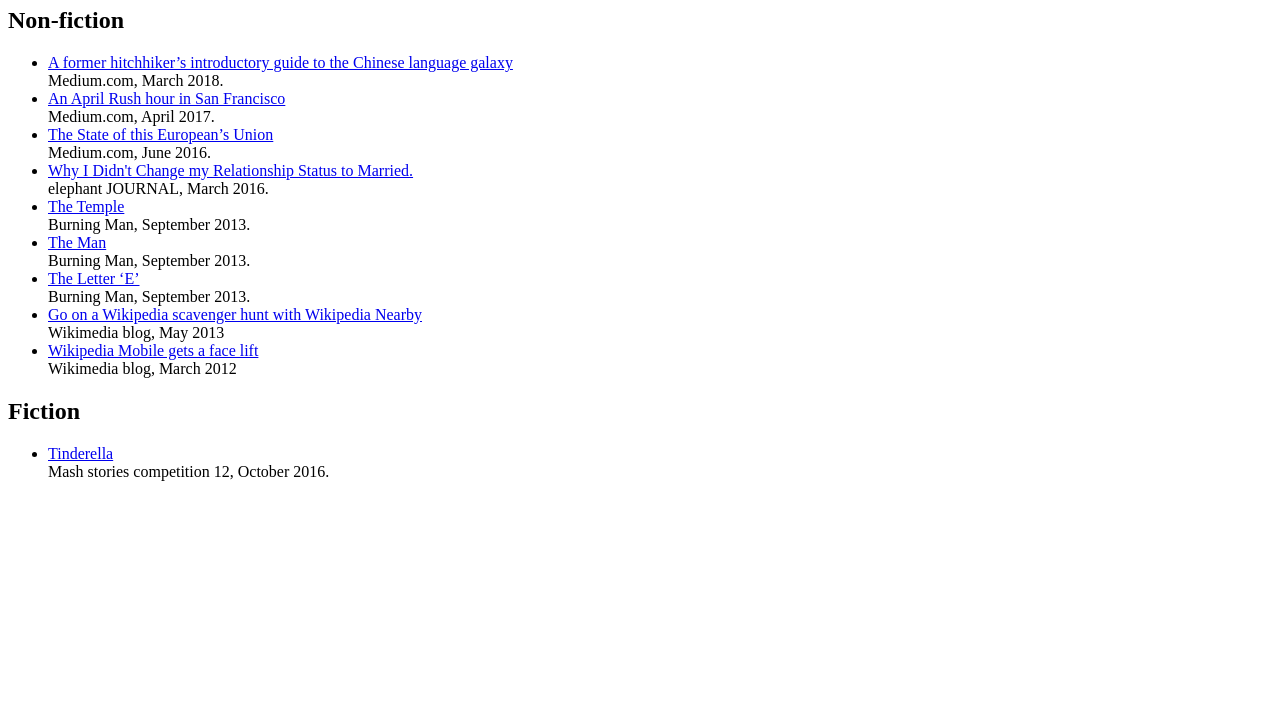
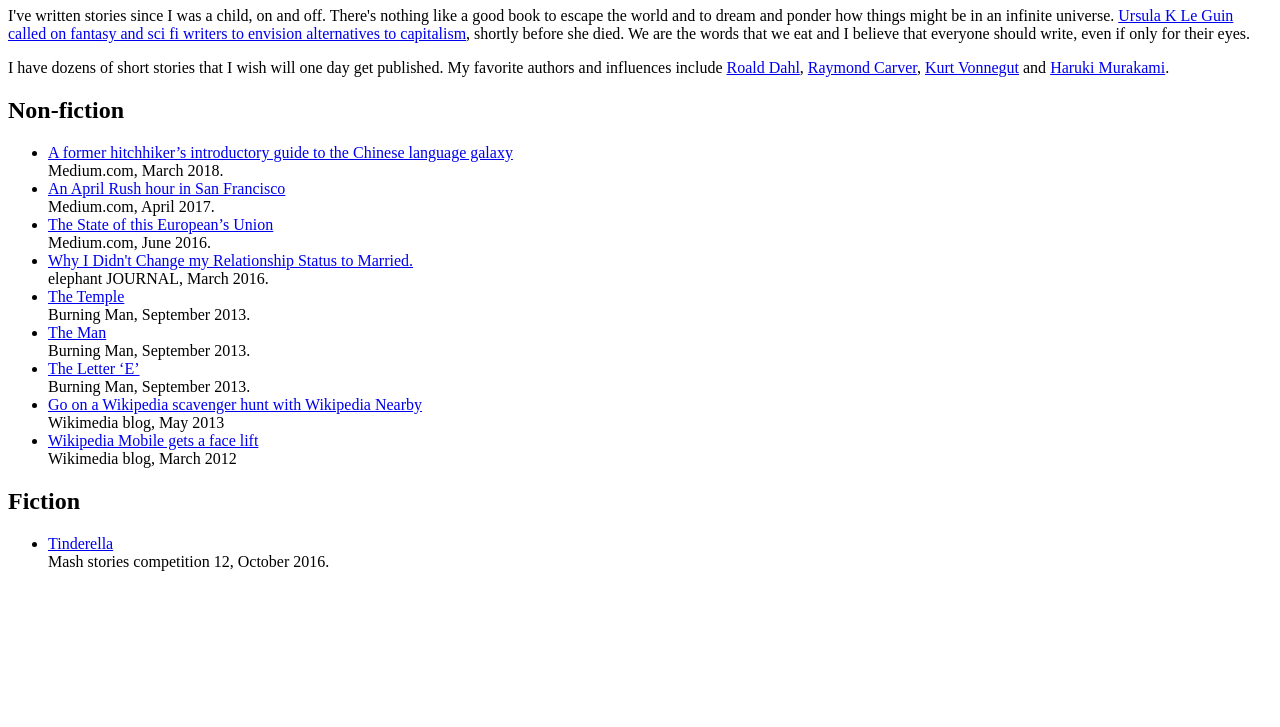
Before and after one commit to jdlrobson/jonrobson.me.uk, a Gatsby site: page /writing in a window 1280 px wide. Shown: the part 73-800 px from the top of the page. Built offline with nearby package versions, Linux system fonts and the light colour scheme; Gatsby itself is replaced by a stand-in of ours.

Commit message:
Writing intro

```diff
--- a/src/pages/writing/index.js
+++ b/src/pages/writing/index.js
@@ -7,6 +7,8 @@
 export default () => (
   <div>
     <h1>Writing</h1>
+    <p>I've written stories since I was a child, on and off. There's nothing like a good book to escape the world and to dream and ponder how things might be in an infinite universe. <a href="https://www.opendemocracy.net/transformation/araz-hachadourian/ursula-k-leguin-calls-on-fantasy-and-sci-fi-writers-to-envision-alt">Ursula K Le Guin called on fantasy and sci fi writers to envision alternatives to capitalism</a>, shortly before she died. We are the words that we eat and I believe that everyone should write, even if only for their eyes.</p>
+    <p>I have dozens of short stories that I wish will one day get published. My favorite authors and influences include <a href="https://en.m.wikipedia.org/wiki/Roald_Dahl">Roald Dahl</a>, <a href="https://en.m.wikipedia.org/wiki/Raymond_Carver">Raymond Carver</a>, <a href="https://en.m.wikipedia.org/wiki/Kurt_Vonnegut">Kurt Vonnegut</a> and <a href="https://en.m.wikipedia.org/wiki/Kurt_Vonnegut">Haruki Murakami</a>.</p>
     <h2>Non-fiction</h2>
     <ul className="listings">
       <li>
```
